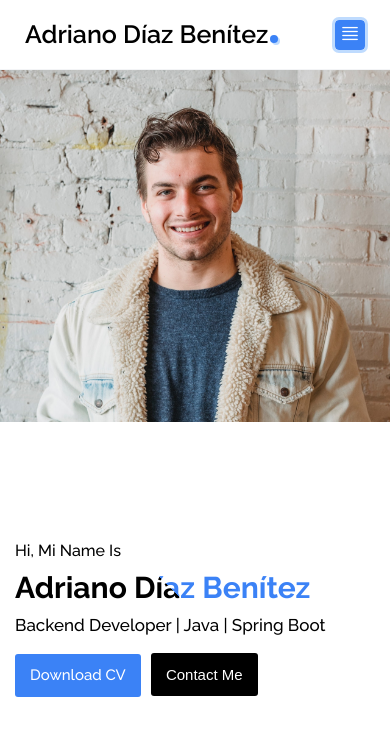
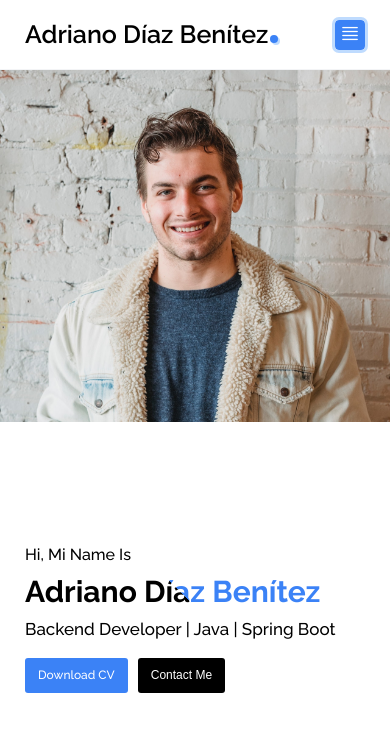
Before and after one commit to PublioElio/portfolio-sass-nodejs, a website: page index.html in a window 390 px wide. Drawn offline with nearby package versions, Linux system fonts and the light colour scheme.

Commit message:
changes on responsive values

```diff
--- a/scss/components/_btns.scss
+++ b/scss/components/_btns.scss
@@ -13,6 +13,13 @@
   border: none;
   text-transform: capitalize;
   transition: outline 0.3s linear;
+  @include responsive(xsm) {
+    height: 3.5rem;
+    line-height: 3.5rem;
+    padding-left: 1.3rem;
+    padding-right: 1.3rem;
+    font-size: 1.2rem;
+  }
   &-default {
     background: $blue-500;
     color: $white;
--- a/scss/components/_header.scss
+++ b/scss/components/_header.scss
@@ -15,18 +15,16 @@
     background-position: 0 15%;
     clip-path: polygon(19% 0, 100% 0%, 100% 100%, 0% 100%);
     @include responsive(md) {
-      clip-path: none;
-    }
-    @include responsive(sm) {
       width: 100%;
       height: calc(50vh - 7rem);
+      clip-path: none;
     }
   }
   &__data {
     width: 100%;
     height: calc(100vh - 10rem);
     @include flexBox(null, center);
-    @include responsive(sm) {
+    @include responsive(md) {
       height: calc(50vh - 3rem);
       margin-top: calc(50vh - 7rem);
     }
--- a/scss/layout/_grid.scss
+++ b/scss/layout/_grid.scss
@@ -7,6 +7,10 @@
   padding-right: $gutter;
   margin-left: auto;
   margin-right: auto;
+  @include responsive(sm) {
+    padding-left: $gutter + 1rem;
+    padding-right: $gutter + 1rem;
+  }
 }
 
 .row {
@@ -19,8 +23,7 @@
     @media (min-width: $value) {
       @include generate-columns($key);
     }
-  }
-  @else {
+  } @else {
     @media (max-width: $value) {
       @include generate-columns($key);
     }
```
Also changed, not shown: app.css.
